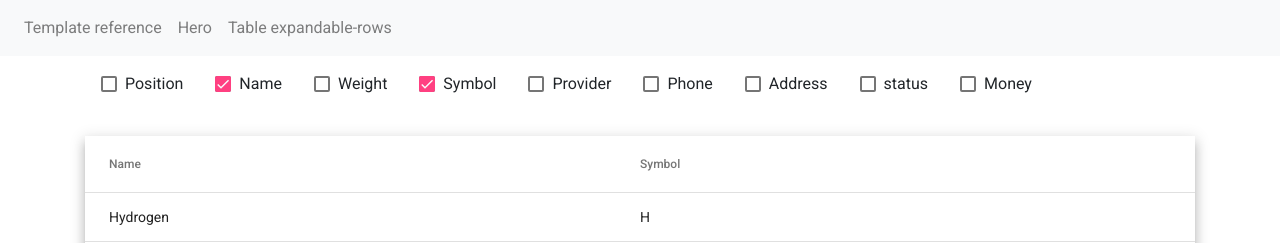
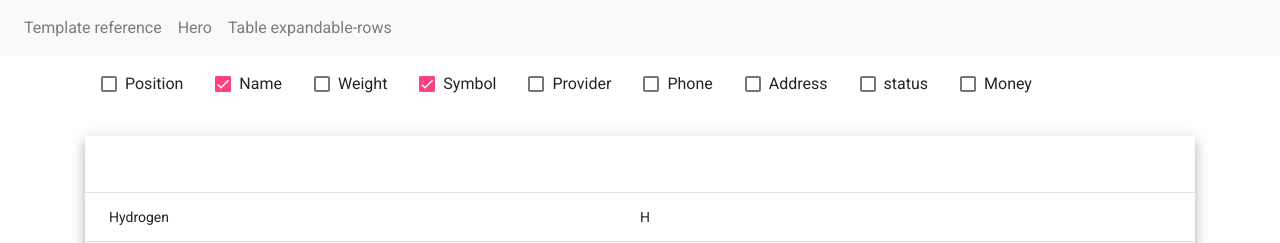
Before and after one commit to chinhphamvanvn/angular100day, an Angular app: page /table-expandable-rows in a window 1280 px wide. Shown: the top 243 px of the page. Built offline with nearby package versions, Linux system fonts and the light colour scheme.

Commit message:
dynamic column with cdk

```diff
--- a/src/app/components/table-expandable-rows/table-expandable-rows.component.html
+++ b/src/app/components/table-expandable-rows/table-expandable-rows.component.html
@@ -1,68 +1,11 @@
 <div class="container">
-    <form [formGroup]="form">
-        <mat-checkbox *ngFor="let cd of columnDefinitions" [formControlName]="cd.def">{{cd.label}}</mat-checkbox>
-    </form>
+    <mat-checkbox *ngFor="let task of columnDefinitions"[(ngModel)]="task.hide">{{task.label}}</mat-checkbox>
     <mat-table [dataSource]="dataSource" class="mat-elevation-z8">
-
-        <!--- Note that these columns can be defined in any order.
-          The actual rendered columns are set as a property on the row definition" -->
-
-        <!-- Position Column -->
-        <ng-container matColumnDef="position">
-            <mat-header-cell *matHeaderCellDef> No. </mat-header-cell>
-                    <mat-cell *matCellDef="let element"> {{element.position}} </mat-cell>
+        <ng-container *ngFor="let column of columnDefinitions" [cdkColumnDef]="column.def">
+            <mat-header-cell *cdkHeaderCellDef>{{ column.header }}</mat-header-cell>
+            <mat-cell *cdkCellDef="let row">{{ column.cell(row) }}</mat-cell>
         </ng-container>
-
-        <!-- Name Column -->
-        <ng-container matColumnDef="name">
-            <mat-header-cell *matHeaderCellDef> Name </mat-header-cell>
-                    <mat-cell *matCellDef="let element"> {{element.name}} </mat-cell>
-        </ng-container>
-
-        <!-- Weight Column -->
-        <ng-container matColumnDef="weight">
-            <mat-header-cell *matHeaderCellDef> Weight </mat-header-cell>
-                    <mat-cell *matCellDef="let element"> {{element.weight}} </mat-cell>
-        </ng-container>
-
-        <!-- Symbol Column -->
-        <ng-container matColumnDef="symbol">
-            <mat-header-cell *matHeaderCellDef> Symbol </mat-header-cell>
-                    <mat-cell *matCellDef="let element"> {{element.symbol}} </mat-cell>
-        </ng-container>
-
-        <!-- NCC Column -->
-        <ng-container matColumnDef="provider">
-            <mat-header-cell *matHeaderCellDef> provider </mat-header-cell>
-                    <mat-cell *matCellDef="let element"> {{element.provider}} </mat-cell>
-        </ng-container>
-
-        <!-- phone Column -->
-        <ng-container matColumnDef="phone">
-            <mat-header-cell *matHeaderCellDef> Phone </mat-header-cell>
-                    <mat-cell *matCellDef="let element"> {{element.phone}} </mat-cell>
-        </ng-container>
-
-        <!-- Address Column -->
-        <ng-container matColumnDef="address">
-            <mat-header-cell *matHeaderCellDef> Address </mat-header-cell>
-                    <mat-cell *matCellDef="let element"> {{element.address}} </mat-cell>
-        </ng-container>
-
-        <!-- Status Column -->
-        <ng-container matColumnDef="status">
-            <mat-header-cell *matHeaderCellDef> Status </mat-header-cell>
-                    <mat-cell *matCellDef="let element"> {{element.status}} </mat-cell>
-        </ng-container>
-
-        <!-- Money Column -->
-        <ng-container matColumnDef="money">
-            <mat-header-cell *matHeaderCellDef> Money </mat-header-cell>
-                    <mat-cell *matCellDef="let element"> {{element.money}} </mat-cell>
-        </ng-container>
-
-        <mat-header-row *matHeaderRowDef="getDisplayedColumns()">
-        </mat-header-row>
-        <mat-row *matRowDef="let row; columns: getDisplayedColumns()"></mat-row>
+        <mat-header-row *matHeaderRowDef="getDisplayedColumns()"></mat-header-row>
+        <mat-row *matRowDef="let row; columns: getDisplayedColumns();"></mat-row>
     </mat-table>
 </div>
--- a/src/app/components/table-expandable-rows/table-expandable-rows.component.ts
+++ b/src/app/components/table-expandable-rows/table-expandable-rows.component.ts
@@ -7,47 +7,21 @@ import { Observable, merge } from 'rxjs';
   styleUrls: ['./table-expandable-rows.component.scss']
 })
 export class TableExpandableRowsComponent implements OnInit, AfterViewInit {
-  // displayedColumns: string[] = ['position', 'name', 'weight', 'symbol', 'provider', 'phone', 'address', 'status', 'money'];
-
-  cbValues;
-
   /**
    * Control column ordering and which columns are displayed.
    */
   dataSource = ELEMENT_DATA;
 
-  form: FormGroup = new FormGroup({
-    position: new FormControl(false),
-    name: new FormControl(true),
-    weight: new FormControl(false),
-    symbol: new FormControl(true),
-    provider: new FormControl(false),
-    phone: new FormControl(false),
-    address: new FormControl(false),
-    status: new FormControl(false),
-    money: new FormControl(false)
-  });
-
-  position = this.form.get('position');
-  name = this.form.get('name');
-  weight = this.form.get('weight');
-  symbol = this.form.get('symbol');
-  provider = this.form.get('provider');
-  phone = this.form.get('phone');
-  address = this.form.get('address');
-  status = this.form.get('status');
-  money = this.form.get('money');
-
   columnDefinitions = [
-    {def: 'position', label: 'Position', hide: false},
-    {def: 'name', label: 'Name', hide: true},
-    {def: 'weight', label: 'Weight', hide: false},
-    {def: 'symbol', label: 'Symbol', hide: true},
-    {def: 'provider', label: 'Provider', hide: false},
-    {def: 'phone', label: 'Phone', hide: false},
-    {def: 'address', label: 'Address', hide: false},
-    {def: 'status', label: 'status', hide: false},
-    {def: 'money', label: 'Money', hide: false}
+    {def: 'position', label: 'Position', hide: false, cell: (element: any) => `${element.position}`},
+    {def: 'name', label: 'Name', hide: true, cell: (element: any) => `${element.name}`},
+    {def: 'weight', label: 'Weight', hide: false, cell: (element: any) => `${element.weight}`},
+    {def: 'symbol', label: 'Symbol', hide: true, cell: (element: any) => `${element.symbol}`},
+    {def: 'provider', label: 'Provider', hide: false, cell: (element: any) => `${element.provider}`},
+    {def: 'phone', label: 'Phone', hide: false, cell: (element: any) => `${element.phone}`},
+    {def: 'address', label: 'Address', hide: false, cell: (element: any) => `${element.address}`},
+    {def: 'status', label: 'status', hide: false, cell: (element: any) => `${element.status}`},
+    {def: 'money', label: 'Money', hide: false, cell: (element: any) => `${element.money}`}
   ];
 
 
@@ -60,27 +34,6 @@ export class TableExpandableRowsComponent implements OnInit, AfterViewInit {
   }
 
   ngAfterViewInit() {
-    const o1: Observable<boolean> = this.position.valueChanges;
-    const o2: Observable<boolean> = this.name.valueChanges;
-    const o3: Observable<boolean> = this.weight.valueChanges;
-    const o4: Observable<boolean> = this.symbol.valueChanges;
-    const o5: Observable<boolean> = this.provider.valueChanges;
-    const o6: Observable<boolean> = this.phone.valueChanges;
-    const o7: Observable<boolean> = this.address.valueChanges;
-    const o8: Observable<boolean> = this.status.valueChanges;
-    const o9: Observable<boolean> = this.money.valueChanges;
-
-    merge(o1, o2, o3, o4, o5, o6, o7, o8, o9).subscribe( v => {
-    this.columnDefinitions[0].hide = this.position.value;
-    this.columnDefinitions[1].hide = this.name.value;
-    this.columnDefinitions[2].hide = this.weight.value;
-    this.columnDefinitions[3].hide = this.symbol.value;
-    this.columnDefinitions[4].hide = this.provider.value;
-    this.columnDefinitions[5].hide = this.phone.value;
-    this.columnDefinitions[6].hide = this.address.value;
-    this.columnDefinitions[7].hide = this.status.value;
-    this.columnDefinitions[8].hide = this.money.value;
-     });
    }
 }
 
--- a/src/app/components/table-expandable-rows/table-expandable-rows.module.ts
+++ b/src/app/components/table-expandable-rows/table-expandable-rows.module.ts
@@ -6,7 +6,7 @@ import {MatButtonModule} from '@angular/material/button';
 import {MatTableModule} from '@angular/material/table';
 import {MatCheckboxModule} from '@angular/material/checkbox';
 import { FormsModule, ReactiveFormsModule } from '@angular/forms';
-
+import {CdkTableModule} from '@angular/cdk/table';
 
 @NgModule({
   declarations: [TableExpandableRowsComponent],
@@ -17,7 +17,8 @@ import { FormsModule, ReactiveFormsModule } from '@angular/forms';
     MatTableModule,
     MatCheckboxModule,
     ReactiveFormsModule,
-    FormsModule
+    FormsModule,
+    CdkTableModule
   ],
   exports: [
     MatButtonModule,
```
